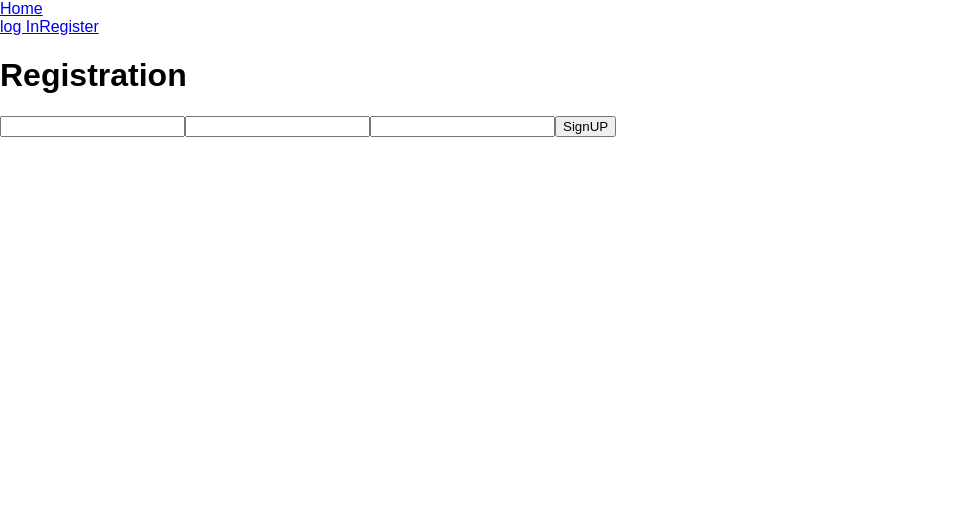
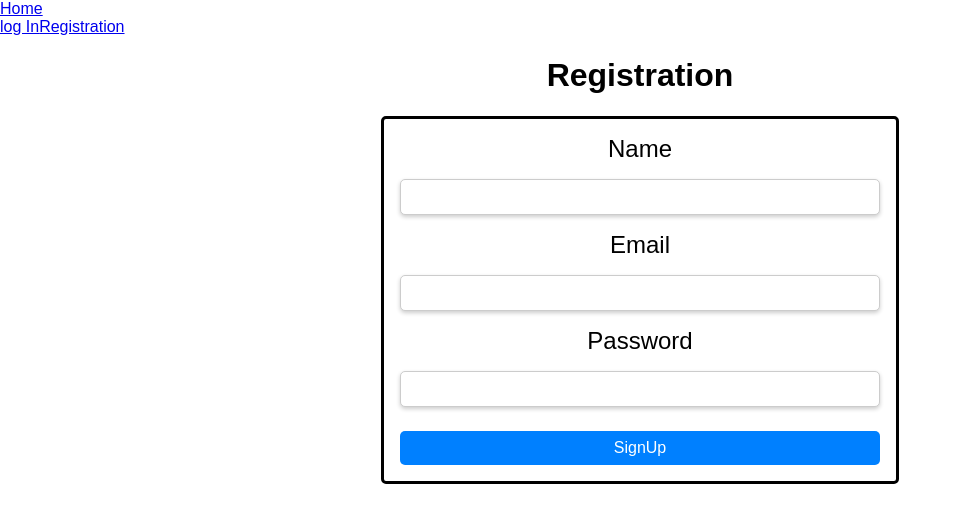
Before and after one commit to vazhavazh/goit-react-hw-08-phonebook, a React (Create React App) app: page /goit-react-hw-08-phonebook/register in a window 1280 px wide. Shown: the top 522 px of the page, without its empty margins (0-962 px from the left). Built offline with nearby package versions, Linux system fonts and the light colour scheme.

Commit message:
decorate registration page

```diff
--- a/package.json
+++ b/package.json
@@ -4,6 +4,7 @@
   "private": true,
   "homepage": "https://vazhavazh.github.io/goit-react-hw-08-phonebook/",
   "dependencies": {
+    "@emotion/react": "^11.10.8",
     "@emotion/styled": "^11.10.6",
     "@reduxjs/toolkit": "^1.9.3",
     "@testing-library/jest-dom": "^5.16.3",
--- a/src/components/Navigation/Navigation.jsx
+++ b/src/components/Navigation/Navigation.jsx
@@ -12,7 +12,7 @@ export const Navigation = () => {
   const isLoggedin = useSelector(selectIsLoggedIn);
   const name = useSelector(state => state.auth.user.name);
   return (
-    <header className="">
+    <header>
       <div>
         <Link to="/">Home</Link>
         {isLoggedin && <Link to="/contacts">Phonebook</Link>}
@@ -21,7 +21,7 @@ export const Navigation = () => {
       {!isLoggedin ? (
         <div>
           <Link to="/login">log In</Link>
-          <Link to="/register">Register</Link>
+          <Link to="/register">Registration</Link>
         </div>
       ) : (
         <div className="">
--- a/src/pages/Registration.jsx
+++ b/src/pages/Registration.jsx
@@ -1,6 +1,14 @@
 import { useDispatch } from 'react-redux';
 import { useNavigate } from 'react-router-dom';
 import { register } from 'redux/auth/operations';
+import {
+  RegistrationWrapper,
+  Form,
+  Button,
+  InputContainers,
+  LabelStyled,
+  InputStyled,
+} from './pagesStyled';
 
 export default function Registration() {
   const dispatch = useDispatch();
@@ -20,16 +28,33 @@ export default function Registration() {
   };
 
   return (
-    <div>
+    <RegistrationWrapper>
       <h1>Registration</h1>
-      <form onSubmit={handleSubmit}>
-        <input label="Name" name="name" type="text" />
-        <input label="Email" name="email" type="text" />
-        <input label="Passwordl" name="password" type="password" />
-        <button variant="contained" type="submit">
-          SignUP
-        </button>
-      </form>
-    </div>
+      <Form onSubmit={handleSubmit}>
+        <InputContainers>
+          <LabelStyled>Name</LabelStyled>
+          <InputStyled
+            name="name"
+            type="text"
+            pattern="^[a-zA-Zа-яА-Я]+(([' -][a-zA-Zа-яА-Я ])?[a-zA-Zа-яА-Я]*)*$"
+            title="Name may contain only letters, apostrophe, dash and spaces. For example Adrian, Jacob Mercer, Charles de Batz de Castelmore d'Artagnan"
+            required
+          />
+          <LabelStyled>Email</LabelStyled>
+          <InputStyled
+            name="email"
+            type="text"
+
+          />
+          <LabelStyled>Password</LabelStyled>
+          <InputStyled
+            name="password"
+            type="password"
+
+          />
+        </InputContainers>
+        <Button type="submit">SignUp</Button>
+      </Form>
+    </RegistrationWrapper>
   );
 }
--- /dev/null
+++ b/src/pages/pagesStyled.jsx
@@ -0,0 +1,69 @@
+import styled from '@emotion/styled';
+
+export const RegistrationWrapper = styled.div`
+  display: flex;
+  flex-direction: column;
+  align-items: center;
+`;
+
+export const Form = styled.form`
+  display: flex;
+  flex-wrap: wrap;
+  flex-direction: column;
+  align-content: center;
+
+  border: 3px solid black;
+  border-radius: 5px;
+  padding: 16px;
+  min-width: 60vh;
+  max-width: 60vh;
+  margin-bottom: 24px;
+`;
+
+export const InputContainers = styled.div`
+  gap: 16px;
+  min-width: 100%;
+  display: flex;
+  flex-wrap: wrap;
+  flex-direction: column;
+
+  margin-bottom: 24px;
+`;
+
+export const LabelStyled = styled.label`
+  font-size: 24px;
+  text-align: center;
+`;
+
+export const InputStyled = styled.input`
+  background-color: (rgb(232, 240, 254), rgba(70, 90, 126, 0.4)) ;
+  border-radius: 5px;
+  box-shadow: 0 2px 4px rgb(0 0 0 / 20%);
+  transition: box-shadow 0.3s ease;
+
+  font-size: 16px;
+  padding: 8px;
+  border: 1px solid #ccc;
+
+  &:hover,
+  &:focus,
+  &:active {
+    box-shadow: 0 4px 8px rgba(0, 0, 0, 0.3);
+    cursor: pointer;
+  }
+`;
+
+export const Button = styled.button`
+  font-size: 16px;
+  padding: 8px 16px;
+  background-color: #0080ff;
+  color: #fff;
+  border: none;
+  border-radius: 5px;
+  cursor: pointer;
+  transition: background-color 0.3s ease;
+  &:hover,
+  &:focus {
+    background-color: #0022cc;
+  }
+`;
--- a/src/redux/auth/operations.jsx
+++ b/src/redux/auth/operations.jsx
@@ -15,9 +15,9 @@ export const register = createAsyncThunk(
   'auth/register',
   async (credentials, thunkAPI) => {
     try {
-      const respons = await axios.post('/users/signup', credentials);
-      setAuthHeader(respons.data.token);
-      return respons.data;
+      const response = await axios.post('/users/signup', credentials);
+      setAuthHeader(response.data.token);
+      return response.data;
     } catch (error) {
       return thunkAPI.rejectWithValue(error.message);
     }
```
Also changed, not shown: 1 other file (tests, documents, lock files or other folders).
